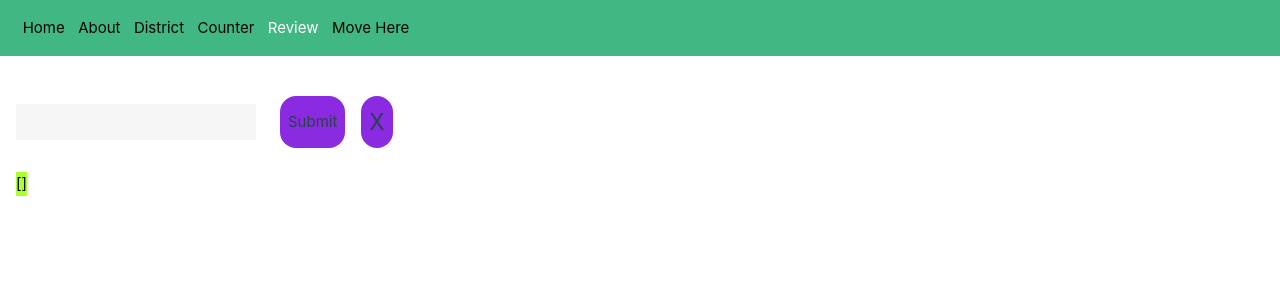
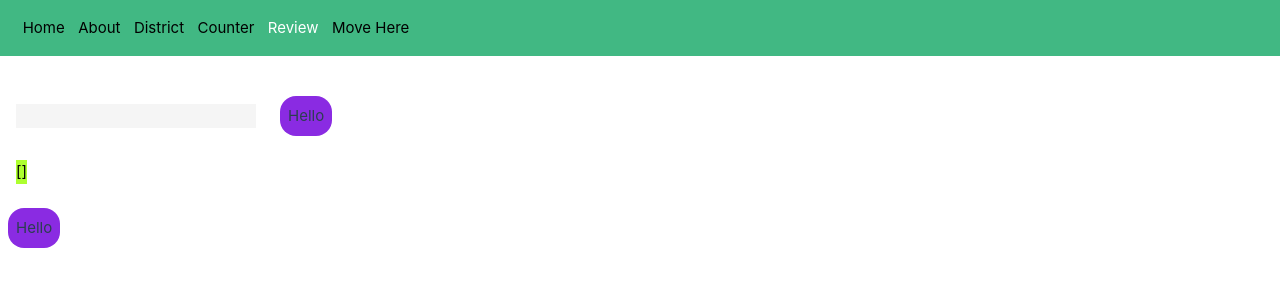
Before and after one commit to Igeorgiev325/site, a Vue app: page /review in a window 1280 px wide. Shown: the top 300 px of the page. Built offline with nearby package versions, Linux system fonts and the light colour scheme.

Commit message:
added button component

```diff
--- /dev/null
+++ b/src/components/TheButton.vue
@@ -0,0 +1,15 @@
+<template>
+    <button class="button">Hello</button>
+</template>
+<script setup lang="ts">
+
+</script>
+
+<style>
+.button {
+    background-color:blueviolet;
+    padding: 0.5rem;
+    margin: 0.5rem;
+    border-radius: 1rem;
+}
+</style>
--- a/src/views/AboutView.vue
+++ b/src/views/AboutView.vue
@@ -16,6 +16,6 @@ const testRegex = someText.match(regex)
 
 </script>
 
-<style>
+<style scoped>
 
 </style>
--- a/src/views/ReviewView.vue
+++ b/src/views/ReviewView.vue
@@ -2,26 +2,33 @@
     <div class="container">
         <div class="inner_container">
             <input class="input_field" type="text" v-model="inputText">
-            <button class="button" @click="sendText">Submit</button>
-            <button class="button" @click="del"><h2>X</h2></button>
+            <TheButton class="button" @click="sendText">Submit</TheButton>
         </div>
+        <div class="result_field">
             <p class="text_field" v-show="someText">{{ someText }}</p>
+            <TheButton class="the_button" @click="del">
+                <h2>X</h2>
+            </TheButton>
+        </div>
     </div>
 </template>
 
 <script setup lang="ts">
 import { ref } from 'vue'
+import TheButton from '../components/TheButton.vue'
 
-let someText = ref([])
-let inputText = ref('')
+let someText = ref<string[]>([])
+let inputText = ref()
 let transfer = ref('hello')
 
  defineProps({
     transfer: String
  })
 
-const sendText = () => someText.value.push(inputText.value)
-const del = () => someText.value = []
+const sendText = () => {
+    inputText.value ? someText.value.push(inputText.value) : ''
+}
+const del = () => someText.value.pop()
 </script>
 
 <style scoped>
@@ -34,12 +41,6 @@ const del = () => someText.value = []
     display: flex;
     flex-direction: row;
 }
-.button {
-    background-color:blueviolet;
-    padding: 0.5rem;
-    margin: 0.5rem;
-    border-radius: 1rem;
-}
 .input_field {
     background-color:whitesmoke;
     margin: 1rem;
@@ -50,5 +51,12 @@ const del = () => someText.value = []
     width: fit-content;
     margin: 1rem;
 }
+.result_field {
+    display:flex;
+    flex-direction:column;
+}
+.the_button {
+    width:fit-content
+}
 
 </style>
```
